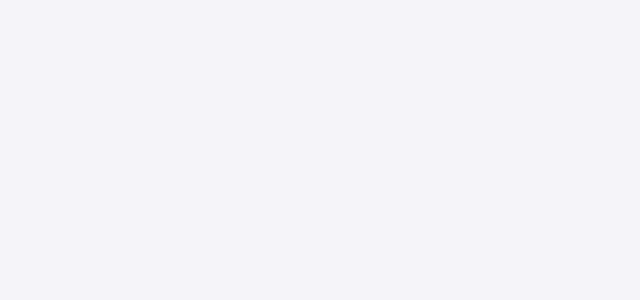
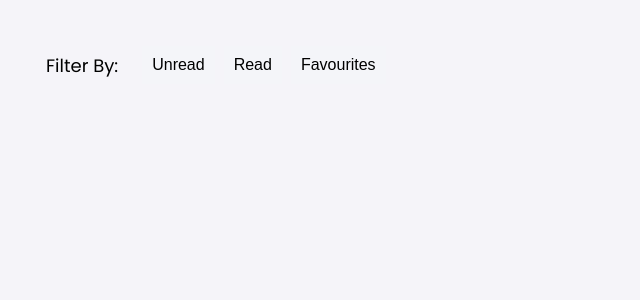
Before and after one commit to SiddhiBandivdekar/email-outlook, a React (Create React App) app: page / in a window 1280 px wide. Shown: the top 300 px of the page, without its empty margins (0-640 px from the left). Built offline with nearby package versions, Linux system fonts and the light colour scheme.

Commit message:
EmailList component updated

```diff
--- a/src/App.js
+++ b/src/App.js
@@ -1,7 +1,12 @@
 import "./App.css";
+import EmailList from "./components/EmailList/EmailList";
 
 function App() {
-  return <div className="app"></div>;
+  return (
+    <div className="app">
+      <EmailList />
+    </div>
+  );
 }
 
 export default App;
--- a/src/api/api.js
+++ b/src/api/api.js
@@ -2,7 +2,7 @@ import axios from "axios";
 
 export const baseURL = "https://flipkart-email-mock.now.sh";
 
-const fetchEmails = async (page) => {
+export const fetchEmails = async (page) => {
   try {
     const response = await axios.get(`${baseURL}?page=${page}`);
     return response.data;
@@ -24,7 +24,7 @@ export const fetchEmailBody = async (emailId) => {
 
 export const markEmailRead = async (emailId) => {
   try {
-    await axios.patch(`${baseURl}?id=${emailId}`, {
+    await axios.patch(`${baseURL}?id=${emailId}`, {
       read: true,
     });
   } catch (error) {
--- a/src/components/EmailList/EmailList.css
+++ b/src/components/EmailList/EmailList.css
@@ -0,0 +1,22 @@
+.email-list {
+  padding: 18px;
+}
+
+.filter-buttons {
+  display: flex;
+  align-items: center;
+  gap: 24px;
+  font-size: 18px;
+}
+
+button {
+  border: none;
+  font-family: "Signika Negative", sans-serif;
+  font-size: 16px;
+  margin-right: -15px;
+  /* background-color: #e1e4ea; */
+  /* border-radius: 25px; */
+  padding: 10px;
+  background-color: #f4f5f9;
+  cursor: pointer;
+}
--- a/src/components/EmailList/EmailList.jsx
+++ b/src/components/EmailList/EmailList.jsx
@@ -1,8 +1,25 @@
-import React from "react";
+import React, { useState } from "react";
 import "./EmailList.css";
+import { setEmails } from "../../store/emailSlice";
+import { fetchEmails } from "../../api/api";
+import { useSelector, useDispatch } from "react-redux";
 
 const EmailList = () => {
-  return <div>EmailList</div>;
+  const [filter, setFilter] = useState("all");
+
+  const emails = useSelector((state) => state.emails);
+  const dispatch = useDispatch();
+
+  return (
+    <div className="email-list">
+      <div className="filter-buttons">
+        <span>Filter By: </span>
+        <button>Unread</button>
+        <button>Read</button>
+        <button>Favourites</button>
+      </div>
+    </div>
+  );
 };
 
 export default EmailList;
```
Also changed, not shown: 2 other files (tests, documents, lock files or other folders).
